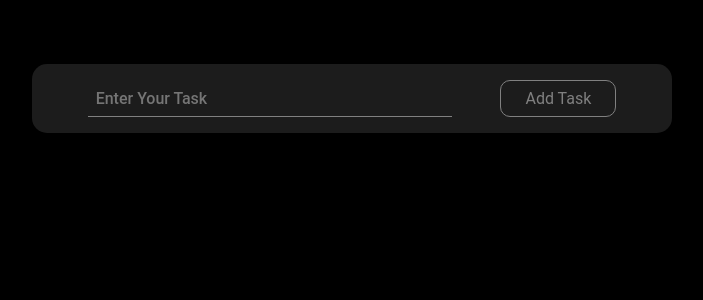
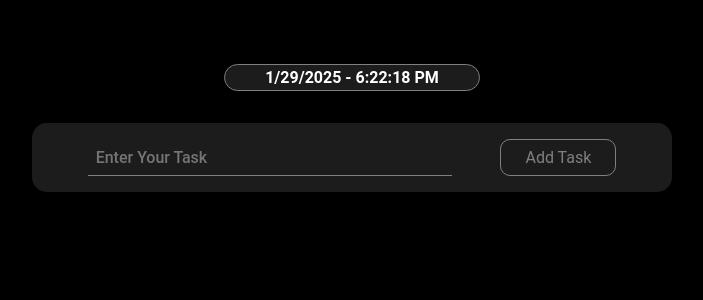
Before and after one commit to hiarun01/Todo-App, a React (Vite) app: page / in a window 1280 px wide. Shown: the top 300 px of the page, without its empty margins (288-991 px from the left). Built offline with nearby package versions, Linux system fonts and the light colour scheme.

Commit message:
add date and time in our todoapp.

```diff
--- a/src/TaskList.jsx
+++ b/src/TaskList.jsx
@@ -11,7 +11,9 @@ const TaskList = ({task, i}) => {
       <div>
         <span className="task-content">{task}</span>
       </div>
-      <div></div>
+      <div>
+
+      </div>
     </li>
   );
 };
--- a/src/TodoApp.css
+++ b/src/TodoApp.css
@@ -135,6 +135,26 @@ body{
     font-size: 1rem;
     font-family: 'Roboto', sans-serif;
 
+}
 
 
+.date-time{
+    font-size: 0.8rem;
+    font-weight: 400;
+    color: grey;
+    font-family: 'Roboto', sans-serif;
+    font-weight: 500;
+    font-size: 1rem;
+    font-family: 'Roboto', sans-serif;
+    color: white;
+    background-color: #1c1c1c;
+    border-radius: 15px;
+    padding: 0.2rem 0.5rem;
+    border: 1px solid grey;
+    display: flex;
+    justify-content: center;
+    align-items: center;
+    gap: 0.5rem;
+    width: 20vw;
+    margin-bottom: 2rem;
 }
--- a/src/TodoApp.jsx
+++ b/src/TodoApp.jsx
@@ -1,11 +1,13 @@
 import TaskList from "./TaskList";
 import "./TodoApp.css";
-import {useState} from "react";
+import {useEffect, useState} from "react";
 
 const TodoApp = () => {
   const [value, setValue] = useState("");
 
   const [tasks, setTasks] = useState([]);
+
+  const [dateTime, setDateTime] = useState("");
 
   const HandleFromSubmit = (e) => {
     e.preventDefault();
@@ -23,9 +25,28 @@ const TodoApp = () => {
     setValue("");
   };
 
+  // Date amd Time
+
+  useEffect(() => {
+    const interval = setInterval(() => {
+      const now = new Date();
+      const time = now.toLocaleTimeString();
+      const date = now.toLocaleDateString();
+
+      setDateTime(`${date} - ${time}`);
+    }, 1000);
+
+    return () => clearInterval(interval);
+  });
+
   return (
     <>
       <main className="container">
+        <div className="date-time">
+          <span>
+            <strong>{dateTime}</strong>
+          </span>
+        </div>
         <section className="form-container">
           <form className="task-form" onSubmit={HandleFromSubmit}>
             <input
```
